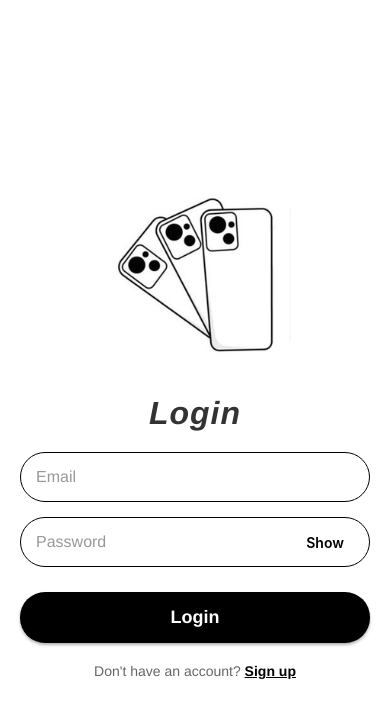
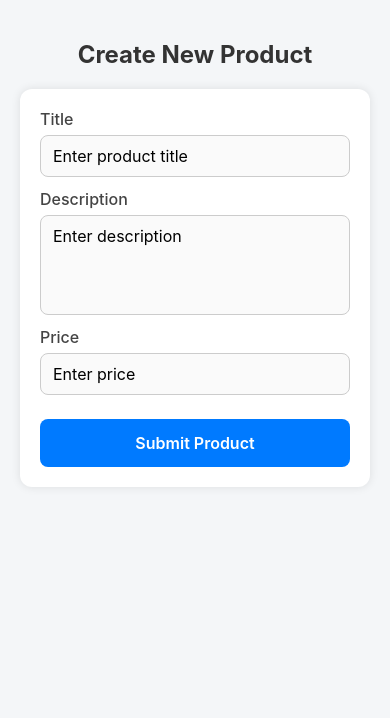
Before and after one commit to christellek1/ReactNative_Assignment, a React Native app: screen /UploadImage in a window 390 px wide. Shown: the top 718 px of the page. Built offline with nearby package versions, Linux system fonts and the light colour scheme.

Commit message:
uploadscreen

```diff
--- a/src/api/product.ts
+++ b/src/api/product.ts
@@ -15,7 +15,7 @@ export const getProductById = async (id: string): Promise<ApiResponse<any>> => {
 
 // Add a product
 export const addProduct = async (productData: FormData): Promise<ApiResponse<any>> => {
-  const response = await axiosInstance.post('/products', productData, {
+  const response = await axiosInstance.post('/api/products', productData, {
     headers: { 'Content-Type': 'multipart/form-data' },
   });
   return response.data;
--- a/src/screens/HomeScreen.tsx
+++ b/src/screens/HomeScreen.tsx
@@ -15,8 +15,8 @@ import { ProductCard } from '../components/atoms/HomeScreen/Card';
 import { HomeHeader } from '../components/atoms/HomeScreen/Header';
 import { ThemeToggle } from '../components/atoms/HomeScreen/ThemeToggle';
 
-// Import your images here (adjust paths as needed)
-import images from '../assets/images'; // update this path
+// Import your images
+import images from '../assets/images';
 
 const { home: HomeImage, plus: AddImage, user: ProfileImage } = images;
 
@@ -115,7 +115,7 @@ const WelcomeScreen = ({ navigation }: { navigation: any }) => {
         <TouchableOpacity
           onPress={() => {
             setActiveTab('Add');
-            console.log('Add action');
+            navigation.navigate('UploadImage');
           }}
           style={[
             styles.navButton,
@@ -145,14 +145,12 @@ const WelcomeScreen = ({ navigation }: { navigation: any }) => {
             source={ProfileImage}
             style={[
               styles.navIcon,
-              { tintColor: activeTab === 'Profile' ? '#fff' : '#333' },
+              { tintColor: activeTab === 'ProfileScreen' ? '#fff' : '#333' },
             ]}
           />
         </TouchableOpacity>
       </View>
     </SafeAreaView>
-
-
   );
 };
 
--- a/src/screens/ProfileScreen.tsx
+++ b/src/screens/ProfileScreen.tsx
@@ -1,23 +1,139 @@
-import React from 'react';
-import { View, Text, StyleSheet } from 'react-native';
+import React, { useState } from 'react';
+import {
+  View,
+  Text,
+  StyleSheet,
+  TouchableOpacity,
+  TextInput,
+  ScrollView,
+} from 'react-native';
 
 const ProfileScreen = () => {
+  const [name, setName] = useState('Christelle Doe');
+  const [email, setEmail] = useState('christelle@example.com');
+  const [password, setPassword] = useState('');
+  const [showPersonalInfo, setShowPersonalInfo] = useState(true);
+
   return (
-    <View style={styles.container}>
-      <Text style={styles.text}>Welcome to the Profile Screen</Text>
-    </View>
+    <ScrollView contentContainerStyle={styles.container}>
+      <Text style={styles.title}>Profile Settings</Text>
+
+      <View style={styles.buttonContainer}>
+        <TouchableOpacity
+          style={[
+            styles.toggleButton,
+            showPersonalInfo && styles.activeButton,
+          ]}
+          onPress={() => setShowPersonalInfo(true)}
+        >
+          <Text
+            style={[
+              styles.buttonText,
+              showPersonalInfo && styles.activeButtonText,
+            ]}
+          >
+            Personal Information
+          </Text>
+        </TouchableOpacity>
+
+        <TouchableOpacity
+          style={[
+            styles.toggleButton,
+            !showPersonalInfo && styles.activeButton,
+          ]}
+          onPress={() => setShowPersonalInfo(false)}
+        >
+          <Text
+            style={[
+              styles.buttonText,
+              !showPersonalInfo && styles.activeButtonText,
+            ]}
+          >
+            Change Password
+          </Text>
+        </TouchableOpacity>
+      </View>
+
+      {showPersonalInfo ? (
+        <View style={styles.form}>
+          <Text style={styles.label}>Name</Text>
+          <TextInput
+            style={styles.input}
+            value={name}
+            onChangeText={setName}
+            placeholder="Enter your name"
+          />
+
+          <Text style={styles.label}>Email</Text>
+          <TextInput
+            style={styles.input}
+            value={email}
+            onChangeText={setEmail}
+            placeholder="Enter your email"
+          />
+        </View>
+      ) : (
+        <View style={styles.form}>
+          <Text style={styles.label}>New Password</Text>
+          <TextInput
+            style={styles.input}
+            value={password}
+            onChangeText={setPassword}
+            secureTextEntry
+            placeholder="Enter new password"
+          />
+        </View>
+      )}
+    </ScrollView>
   );
 };
 
 const styles = StyleSheet.create({
   container: {
-    flex: 1,
-    justifyContent: 'center',
-    alignItems: 'center',
+    padding: 20,
     backgroundColor: '#fff',
+    flexGrow: 1,
   },
-  text: {
-    fontSize: 20,
+  title: {
+    fontSize: 24,
+    fontWeight: 'bold',
+    marginBottom: 20,
+    textAlign: 'center',
+  },
+  buttonContainer: {
+    flexDirection: 'row',
+    justifyContent: 'space-around',
+    marginBottom: 30,
+  },
+  toggleButton: {
+    paddingVertical: 10,
+    paddingHorizontal: 20,
+    backgroundColor: '#ddd',
+    borderRadius: 8,
+  },
+  activeButton: {
+    backgroundColor: '#007AFF',
+  },
+  buttonText: {
+    color: '#333',
+    fontSize: 14,
+  },
+  activeButtonText: {
+    color: '#fff',
+  },
+  form: {
+    gap: 20,
+  },
+  label: {
+    fontSize: 16,
+    marginBottom: 6,
+  },
+  input: {
+    borderWidth: 1,
+    borderColor: '#ccc',
+    padding: 12,
+    borderRadius: 6,
+    fontSize: 16,
   },
 });
 
--- /dev/null
+++ b/src/screens/UploadImage.tsx
@@ -0,0 +1,205 @@
+import React, { useState } from 'react';
+import {
+  View,
+  Text,
+  TextInput,
+  StyleSheet,
+  TouchableOpacity,
+  ScrollView,
+  Alert,
+  ActivityIndicator,
+} from 'react-native';
+import { useForm, Controller } from 'react-hook-form';
+import { z } from 'zod';
+import { zodResolver } from '@hookform/resolvers/zod';
+import { addProduct } from '../api/product';
+
+// Validation Schema
+const schema = z.object({
+  title: z.string().min(1, 'Title is required'),
+  description: z.string().min(1, 'Description is required'),
+  price: z.string().min(1, 'Price is required'),
+});
+
+type FormData = z.infer<typeof schema>;
+
+const UploadImage = () => {
+  const {
+    control,
+    handleSubmit,
+    formState: { errors },
+    reset,
+  } = useForm<FormData>({ resolver: zodResolver(schema) });
+
+  const [loading, setLoading] = useState(false);
+
+  const onSubmit = async (data: FormData) => {
+    setLoading(true);
+
+    try {
+      const formData = new FormData();
+
+      formData.append('title', data.title);
+      formData.append('description', data.description);
+      formData.append('price', data.price);
+
+      // Placeholder location for now (we'll add dynamic map later)
+      const defaultLocation = {
+        name: 'Unknown',
+        longitude: 0,
+        latitude: 0,
+      };
+
+      formData.append('location', JSON.stringify(defaultLocation));
+
+      // You can later add images like this:
+      // formData.append('images', {
+      //   uri: image.uri,
+      //   type: 'image/jpeg',
+      //   name: 'product.jpg',
+      // });
+
+      const response = await addProduct(formData);
+
+      Alert.alert('Success', 'Product uploaded!');
+      reset();
+    } catch (error: any) {
+      Alert.alert('Error', error?.message || 'Something went wrong');
+    } finally {
+      setLoading(false);
+    }
+  };
+
+  return (
+    <ScrollView contentContainerStyle={styles.container}>
+      <Text style={styles.title}>Create New Product</Text>
+
+      <View style={styles.card}>
+        <Text style={styles.label}>Title</Text>
+        <Controller
+          control={control}
+          name="title"
+          render={({ field: { onChange, value } }) => (
+            <TextInput
+              style={styles.input}
+              placeholder="Enter product title"
+              value={value}
+              onChangeText={onChange}
+            />
+          )}
+        />
+        {errors.title && <Text style={styles.error}>{errors.title.message}</Text>}
+
+        <Text style={styles.label}>Description</Text>
+        <Controller
+          control={control}
+          name="description"
+          render={({ field: { onChange, value } }) => (
+            <TextInput
+              style={[styles.input, styles.textArea]}
+              placeholder="Enter description"
+              multiline
+              value={value}
+              onChangeText={onChange}
+            />
+          )}
+        />
+        {errors.description && (
+          <Text style={styles.error}>{errors.description.message}</Text>
+        )}
+
+        <Text style={styles.label}>Price</Text>
+        <Controller
+          control={control}
+          name="price"
+          render={({ field: { onChange, value } }) => (
+            <TextInput
+              style={styles.input}
+              placeholder="Enter price"
+              keyboardType="numeric"
+              value={value}
+              onChangeText={onChange}
+            />
+          )}
+        />
+        {errors.price && <Text style={styles.error}>{errors.price.message}</Text>}
+
+        <TouchableOpacity
+          style={styles.button}
+          onPress={handleSubmit(onSubmit)}
+          disabled={loading}
+        >
+          {loading ? (
+            <ActivityIndicator color="#fff" />
+          ) : (
+            <Text style={styles.buttonText}>Submit Product</Text>
+          )}
+        </TouchableOpacity>
+      </View>
+    </ScrollView>
+  );
+};
+
+export default UploadImage;
+
+const styles = StyleSheet.create({
+  container: {
+    padding: 20,
+    backgroundColor: '#F4F6F8',
+    flexGrow: 1,
+  },
+  title: {
+    fontSize: 24,
+    fontWeight: '700',
+    textAlign: 'center',
+    marginVertical: 20,
+    color: '#333',
+  },
+  card: {
+    backgroundColor: '#fff',
+    padding: 20,
+    borderRadius: 12,
+    shadowColor: '#000',
+    shadowOpacity: 0.1,
+    shadowRadius: 10,
+    elevation: 5,
+  },
+  label: {
+    fontSize: 16,
+    marginBottom: 6,
+    color: '#444',
+    fontWeight: '500',
+  },
+  input: {
+    borderWidth: 1,
+    borderColor: '#ccc',
+    borderRadius: 8,
+    paddingHorizontal: 12,
+    paddingVertical: 10,
+    fontSize: 16,
+    backgroundColor: '#fafafa',
+    marginBottom: 12,
+  },
+  textArea: {
+    height: 100,
+    textAlignVertical: 'top',
+  },
+  error: {
+    color: 'red',
+    fontSize: 14,
+    marginBottom: 12,
+  },
+  button: {
+    backgroundColor: '#007AFF',
+    paddingVertical: 14,
+    borderRadius: 8,
+    alignItems: 'center',
+    marginTop: 12,
+  },
+  buttonText: {
+    color: '#fff',
+    fontSize: 16,
+    fontWeight: '600',
+  },
+});
+9
```
Also changed, not shown: App.tsx (+14 -6 lines), package.json (+7 -2 lines), styles/Profile.ts (added, +54 -0 lines), 1 other file (tests, documents, lock files or other folders).
